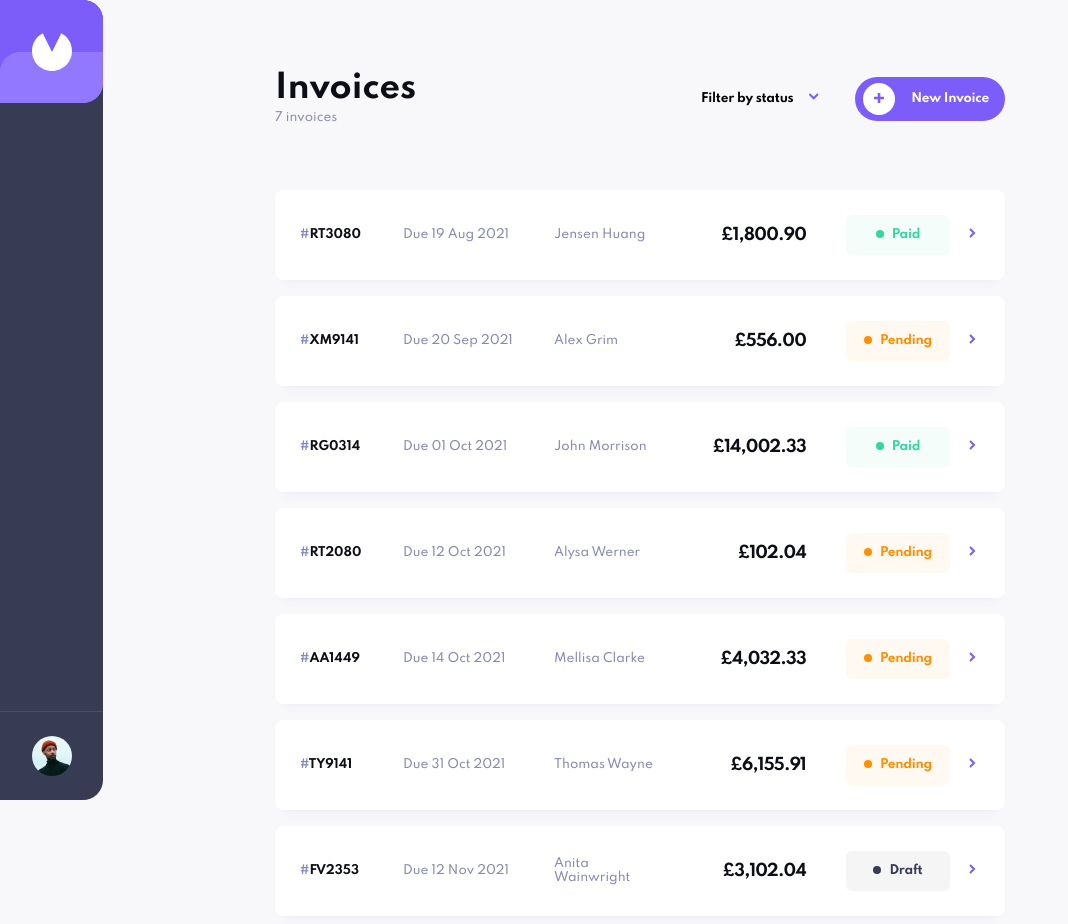
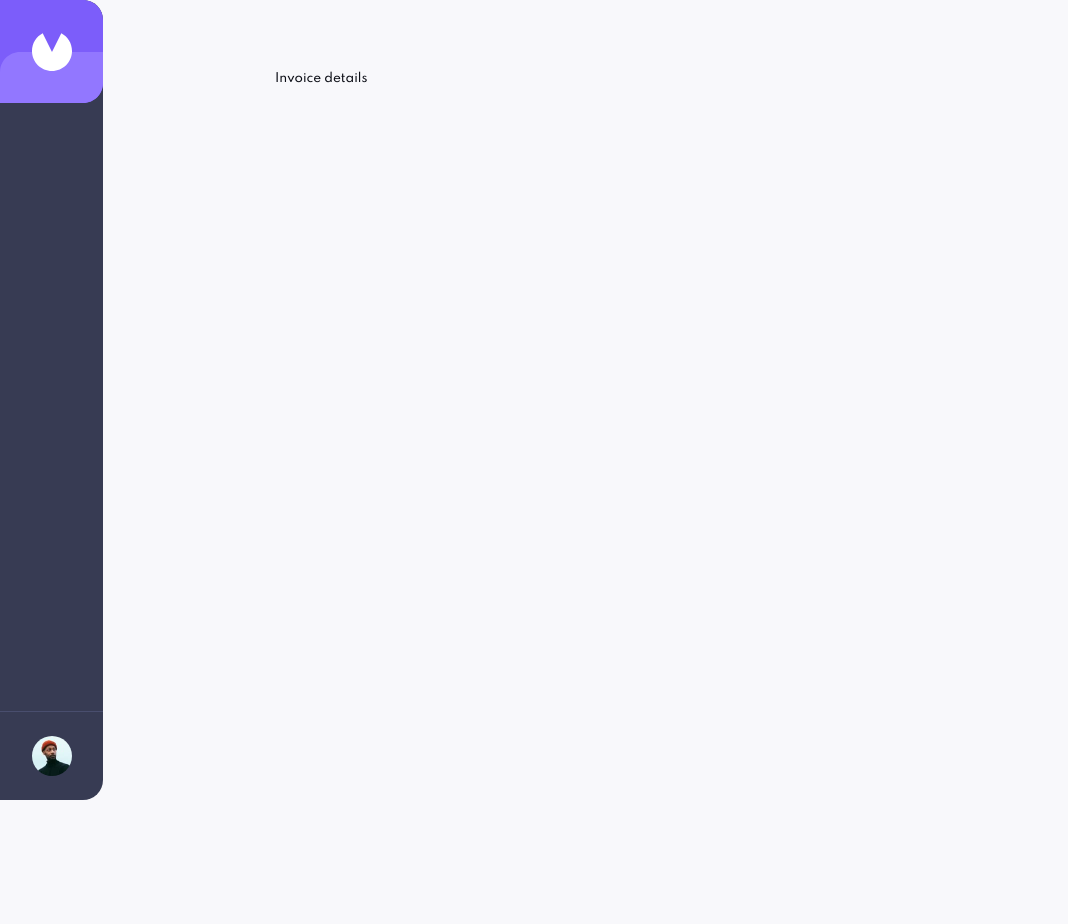
Before and after one commit to agrajy10/invoice-app, a React (Vite) app: page /1 in a window 1280 px wide. Shown: the top 924 px of the page, without its empty margins (0-1068 px from the left). After the commit the page ends 800 px from the top, so only its background shows below. Built offline with nearby package versions, Linux system fonts and the light colour scheme.

Commit message:
Routes -Created home and invoice details route -Extracted main container into seperate component -Renamed Main.jsx to Home.jsx

```diff
--- a/package.json
+++ b/package.json
@@ -13,6 +13,7 @@
     "react": "^17.0.2",
     "react-datepicker": "^4.6.0",
     "react-dom": "^17.0.2",
+    "react-router-dom": "^6.2.1",
     "styled-components": "^5.3.3",
     "yup": "^0.32.11"
   },
--- a/src/App.jsx
+++ b/src/App.jsx
@@ -1,8 +1,10 @@
 import { useContext } from 'react';
+import { BrowserRouter, Routes, Route } from 'react-router-dom';
 
 import GlobalStyle from './styles/globalStyles';
 import Header from './components/Header/Header';
-import Main from './components/Main';
+import Home from './components/Home';
+import InvoiceDetails from './components/InvoiceDetails';
 import Drawer from './components/Drawer';
 
 import { AppContext } from './context/AppContext';
@@ -13,8 +15,13 @@ function App() {
   return (
     <div className="App">
       <GlobalStyle isDrawerOpen={isDrawerOpen} />
-      <Header />
-      <Main />
+      <BrowserRouter>
+        <Header />
+        <Routes>
+          <Route path="/" element={<Home />} />
+          <Route path="/:invoiceId" element={<InvoiceDetails />} />
+        </Routes>
+      </BrowserRouter>
       <Drawer isOpen={isDrawerOpen}>
         <CreateInoviceForm />
       </Drawer>
--- a/src/components/Main.jsx
+++ b/src/components/Home.jsx
@@ -1,6 +1,7 @@
 import { useContext } from 'react';
 import styled from 'styled-components';
 
+import MainContainer from './MainContainer';
 import InvoiceItem from './InvoiceItem/InvoiceItem';
 import FilterDropdown from './FilterDropdown';
 import Button from './Button';
@@ -10,21 +11,6 @@ import { AppContext } from '../context/AppContext';
 import { OPEN_DRAWER } from '../actions';
 
 import deviceSize from '../styles/breakpoints';
-
-const MainContainer = styled.main`
-  width: 100%;
-  padding: 32px 24px 105px 24px;
-  margin: 0 auto;
-
-  @media screen and (min-width: ${deviceSize.md}) {
-    max-width: 778px;
-    padding-top: 56px;
-  }
-
-  @media screen and (min-width: ${deviceSize.lg}) {
-    padding-top: 72px;
-  }
-`;
 
 const MainContainerTop = styled.div`
   display: flex;
@@ -77,7 +63,7 @@ const NewInvoiceButton = styled(Button)`
   }
 `;
 
-function Main() {
+function Home() {
   const { filteredInvoices, dispatch } = useContext(AppContext);
   return (
     <MainContainer>
@@ -104,4 +90,4 @@ function Main() {
   );
 }
 
-export default Main;
+export default Home;
--- /dev/null
+++ b/src/components/InvoiceDetails.jsx
@@ -0,0 +1,7 @@
+import MainContainer from './MainContainer';
+
+function InvoiceDetails() {
+  return <MainContainer>Invoice details</MainContainer>;
+}
+
+export default InvoiceDetails;
--- /dev/null
+++ b/src/components/MainContainer.jsx
@@ -0,0 +1,24 @@
+import styled from 'styled-components';
+
+import deviceSize from '../styles/breakpoints';
+
+const Wrapper = styled.main`
+  width: 100%;
+  padding: 32px 24px 105px 24px;
+  margin: 0 auto;
+
+  @media screen and (min-width: ${deviceSize.md}) {
+    max-width: 778px;
+    padding-top: 56px;
+  }
+
+  @media screen and (min-width: ${deviceSize.lg}) {
+    padding-top: 72px;
+  }
+`;
+
+function MainContainer({ children }) {
+  return <Wrapper>{children}</Wrapper>;
+}
+
+export default MainContainer;
```
Also changed, not shown: 1 other file (tests, documents, lock files or other folders).
